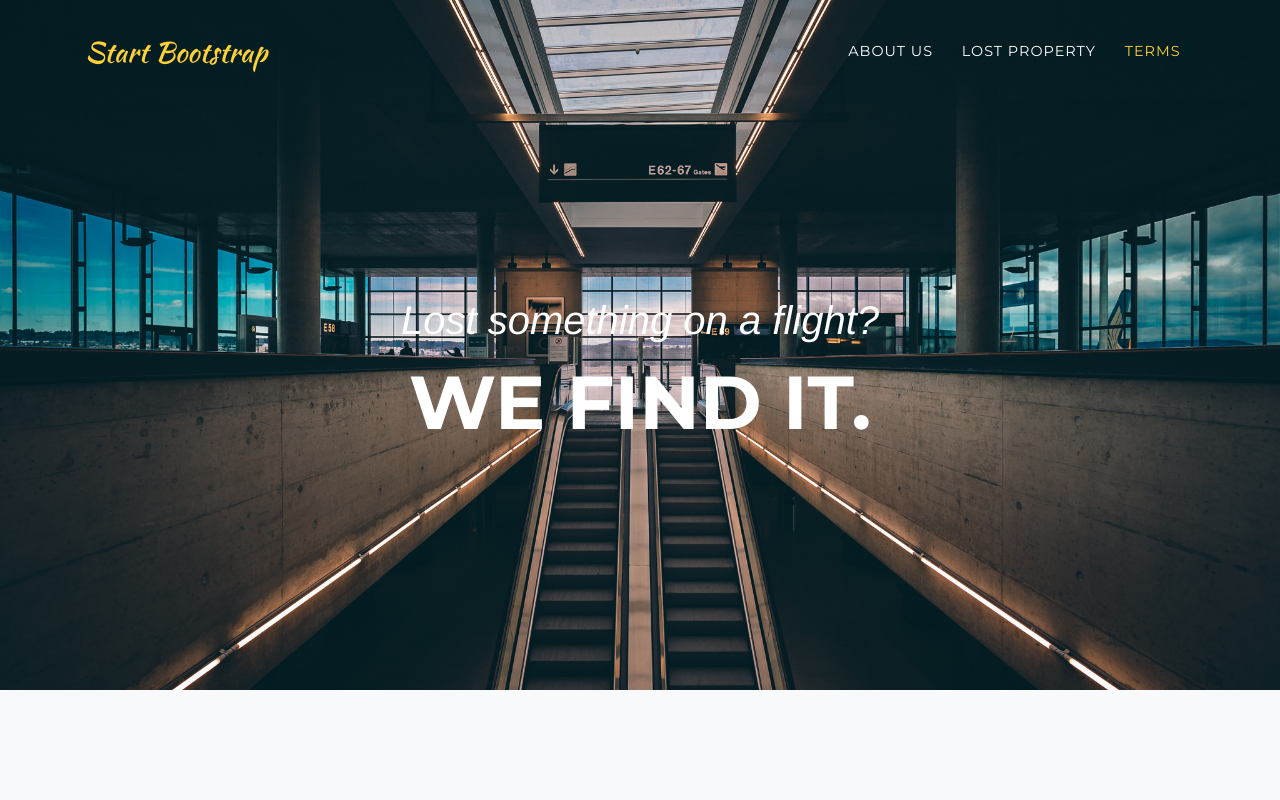
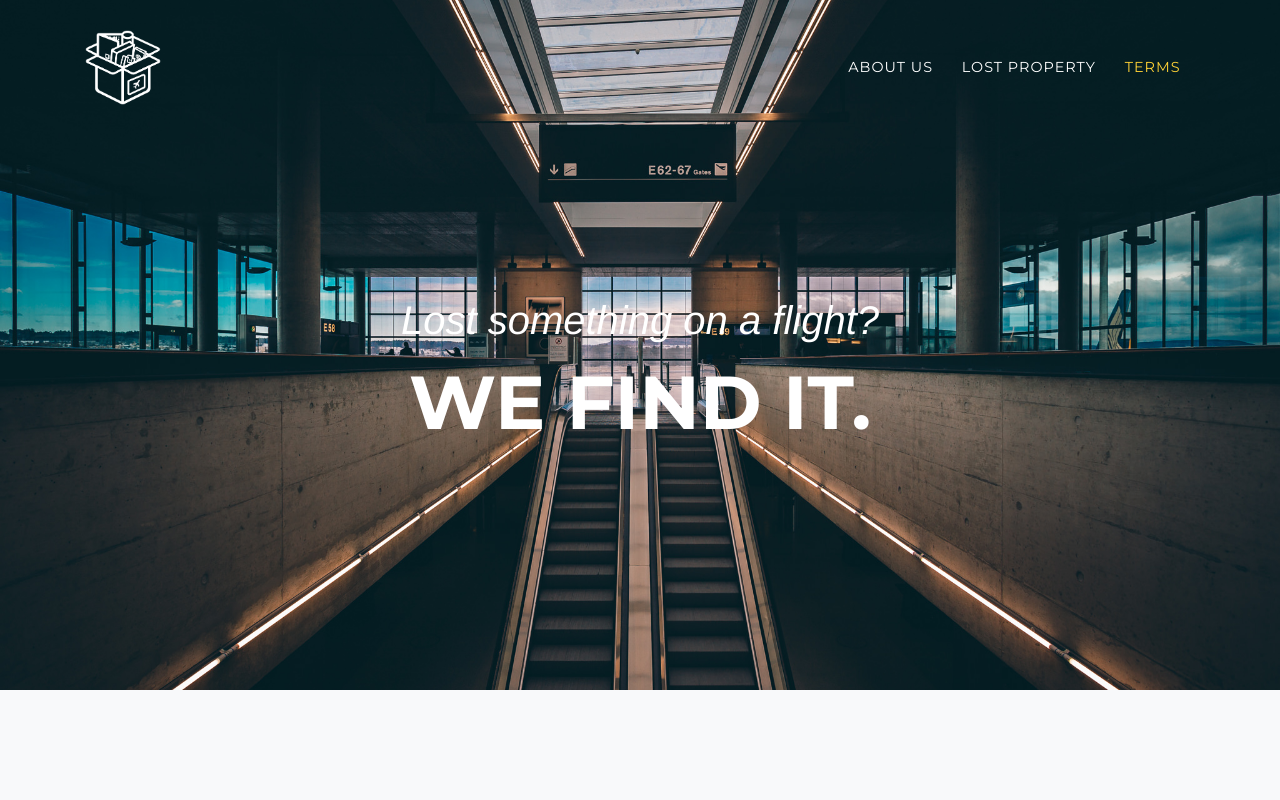
Before and after one commit to akndesign/we-find-it, a website with bundled scripts: page index.html in a window 1280 px wide. Shown: the top 800 px of the page. Built offline with nearby package versions, Linux system fonts and the light colour scheme; a web font is replaced by a local one.

Commit message:
added the wefindit logo, footer changes

```diff
--- a/css/agency.css
+++ b/css/agency.css
@@ -663,6 +663,7 @@ section#contact :-ms-input-placeholder {
 footer {
   padding: 25px 0;
   text-align: center;
+  background: #f8f9fa;
 }
 
 footer span.copyright {
--- a/index.html
+++ b/index.html
@@ -30,7 +30,7 @@
     <!-- Navigation -->
     <nav class="navbar navbar-expand-lg navbar-dark fixed-top" id="mainNav">
       <div class="container">
-        <a class="navbar-brand js-scroll-trigger" href="#page-top">Start Bootstrap</a>
+        <a class="navbar-brand js-scroll-trigger" href="#page-top"><img src="../img/wefindit_finaldraft_white_retina.png" height="75px"></a>
         <button class="navbar-toggler navbar-toggler-right" type="button" data-toggle="collapse" data-target="#navbarResponsive" aria-controls="navbarResponsive" aria-expanded="false" aria-label="Toggle navigation">
           Menu
           <i class="fa fa-bars"></i>
```
Also changed, not shown: img/wefindit_finaldraft_white_retina.png (added), img/wefindit_logo.svg (added).
